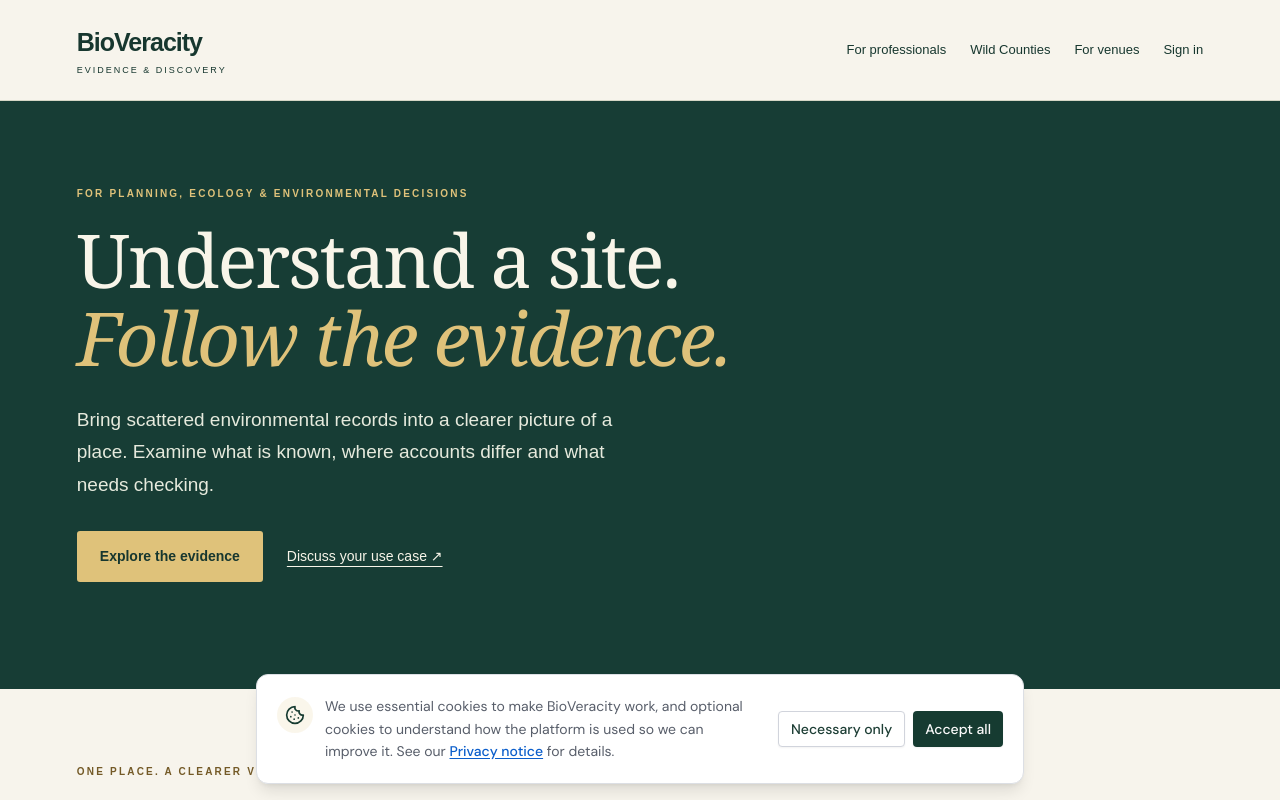
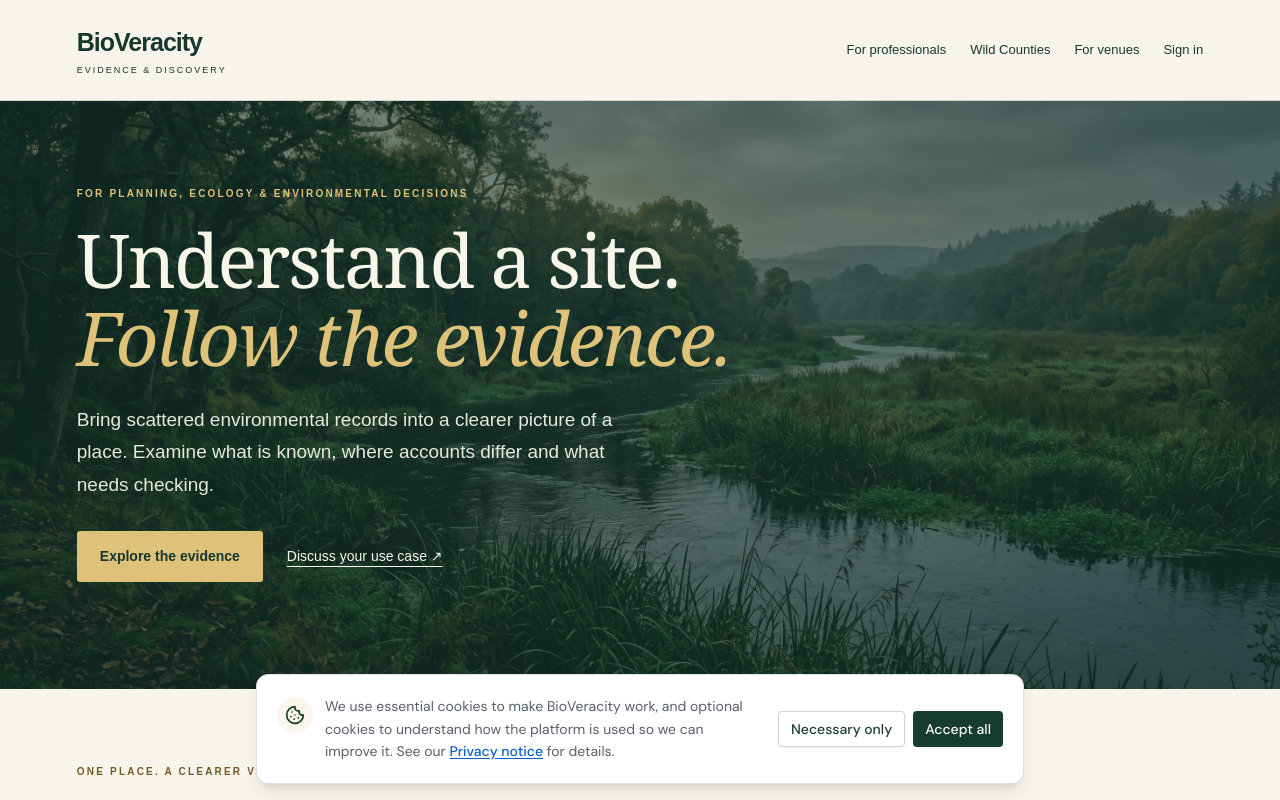
Before and after one commit to bcromer77/bioveracity, a Next.js app in the folder nextjs_space/: page /professionals in a window 1280 px wide. Shown: the top 800 px of the page. Built offline with nearby package versions, Linux system fonts and the light colour scheme; no server answers.

Commit message:
Hero biodiversity background image

```diff
--- a/nextjs_space/app/globals.css
+++ b/nextjs_space/app/globals.css
@@ -179,7 +179,7 @@
 .bv-header{display:flex;align-items:center;justify-content:space-between;gap:24px;padding:22px max(6vw,24px);border-bottom:1px solid #d6d6c6;background:#f7f4ec}
 .bv-brand{font-size:25px;font-weight:700;letter-spacing:-1px;text-decoration:none!important}.bv-brand span{display:block;font-size:9px;letter-spacing:2px;text-transform:uppercase;font-weight:400}
 .bv-header nav,.bv-footer nav{display:flex;flex-wrap:wrap;gap:24px;font-size:13px}.bv-header nav a,.bv-footer nav a{padding:10px 0}
-.bv-hero{padding:85px max(6vw,24px);background:var(--forest);color:#f8f5e9}.bv-split{display:grid;grid-template-columns:1.12fr 1fr;align-items:center;gap:7vw}
+.bv-hero{padding:85px max(6vw,24px);background:var(--forest);color:#f8f5e9;position:relative;overflow:hidden}.bv-hero::before{content:'';position:absolute;inset:0;background:url('/hero-biodiversity-v1.jpg') center/cover no-repeat;opacity:.38;pointer-events:none;z-index:0}.bv-hero>*{position:relative;z-index:1}.bv-split{display:grid;grid-template-columns:1.12fr 1fr;align-items:center;gap:7vw}
 .bv-public h1,.bv-public h2{font-family:Georgia,'Times New Roman',serif;line-height:1.06;font-weight:400;letter-spacing:-2px;margin:15px 0 26px}.bv-public h1{font-size:clamp(46px,5.8vw,86px);max-width:920px}.bv-public h2{font-size:clamp(36px,4vw,58px)}.bv-public h3{font-size:23px;font-weight:500;line-height:1.3;margin:18px 0 12px}.bv-public h4{font-size:20px;font-family:Georgia,serif;margin:10px 0}.bv-public em{font-weight:400}.bv-hero em,.bv-pricing em{color:var(--gold)}
 .bv-eyebrow{font-size:10px!important;font-weight:700;letter-spacing:2.2px;text-transform:uppercase;color:#745a27;margin:0 0 18px}.bv-hero .bv-eyebrow,.bv-pricing .bv-eyebrow{color:var(--gold)}.bv-intro{font-size:19px;max-width:570px;line-height:1.7;color:#e6eadd}.bv-small{font-size:12px!important;line-height:1.6;opacity:.85;margin-top:18px}.bv-actions{display:flex;gap:24px;align-items:center;flex-wrap:wrap;margin:30px 0 22px}
 .bv-button{display:inline-flex;justify-content:center;align-items:center;min-height:48px;border:1px solid transparent;border-radius:3px;background:var(--gold);color:#17372f;padding:13px 22px;font-size:14px;font-weight:700;text-decoration:none!important;cursor:pointer;transition:background .15s}.bv-button:hover{background:#eed8a0}.bv-button:disabled{opacity:.7;cursor:wait}.bv-green{background:var(--forest);color:#fff}.bv-green:hover{background:#285a4d}.bv-text-link{font-size:14px;text-decoration:underline}
```
Also changed, not shown: nextjs_space/public/hero-biodiversity-v1.jpg (added), 1 other file (tests, documents, lock files or other folders).
